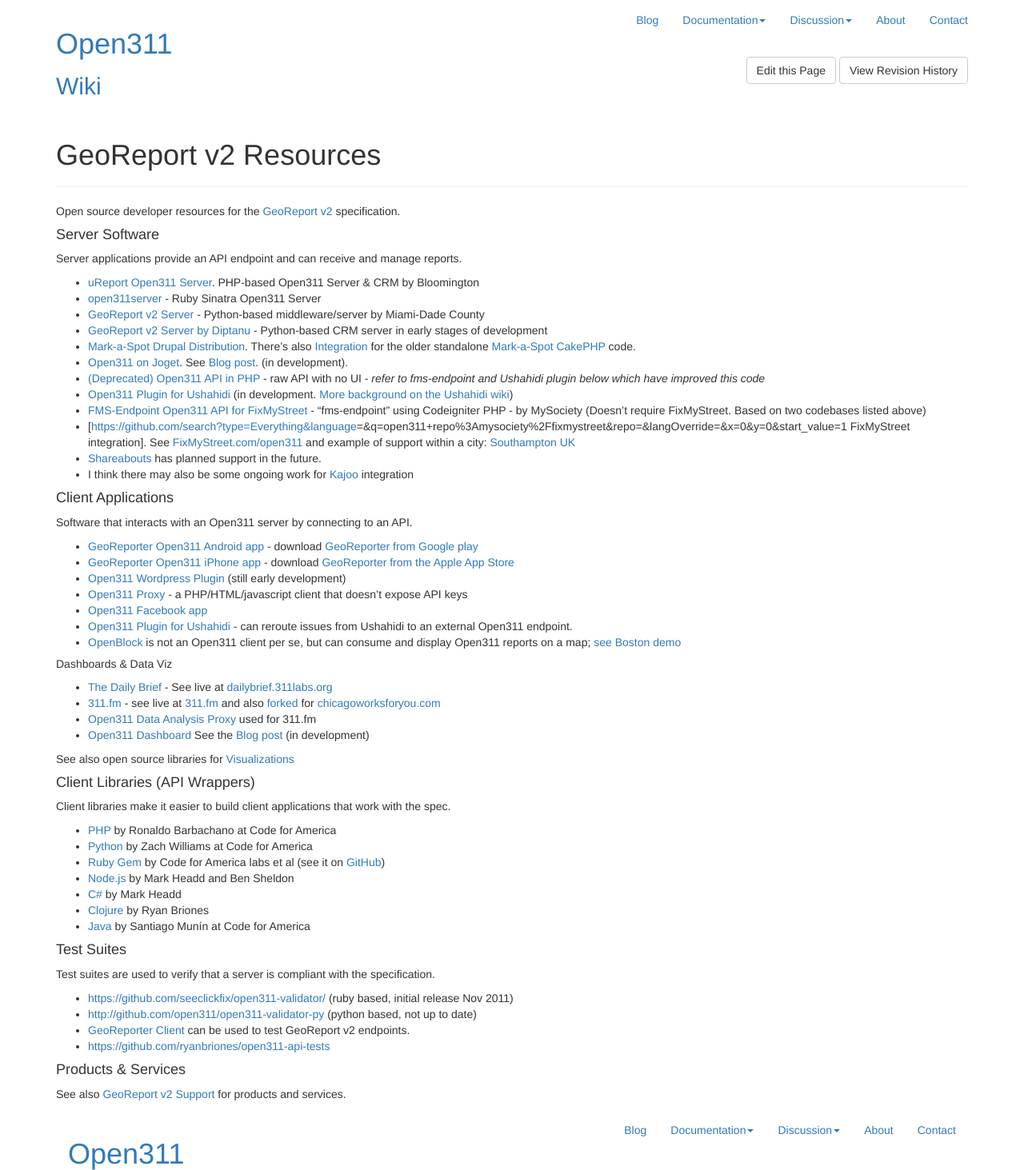
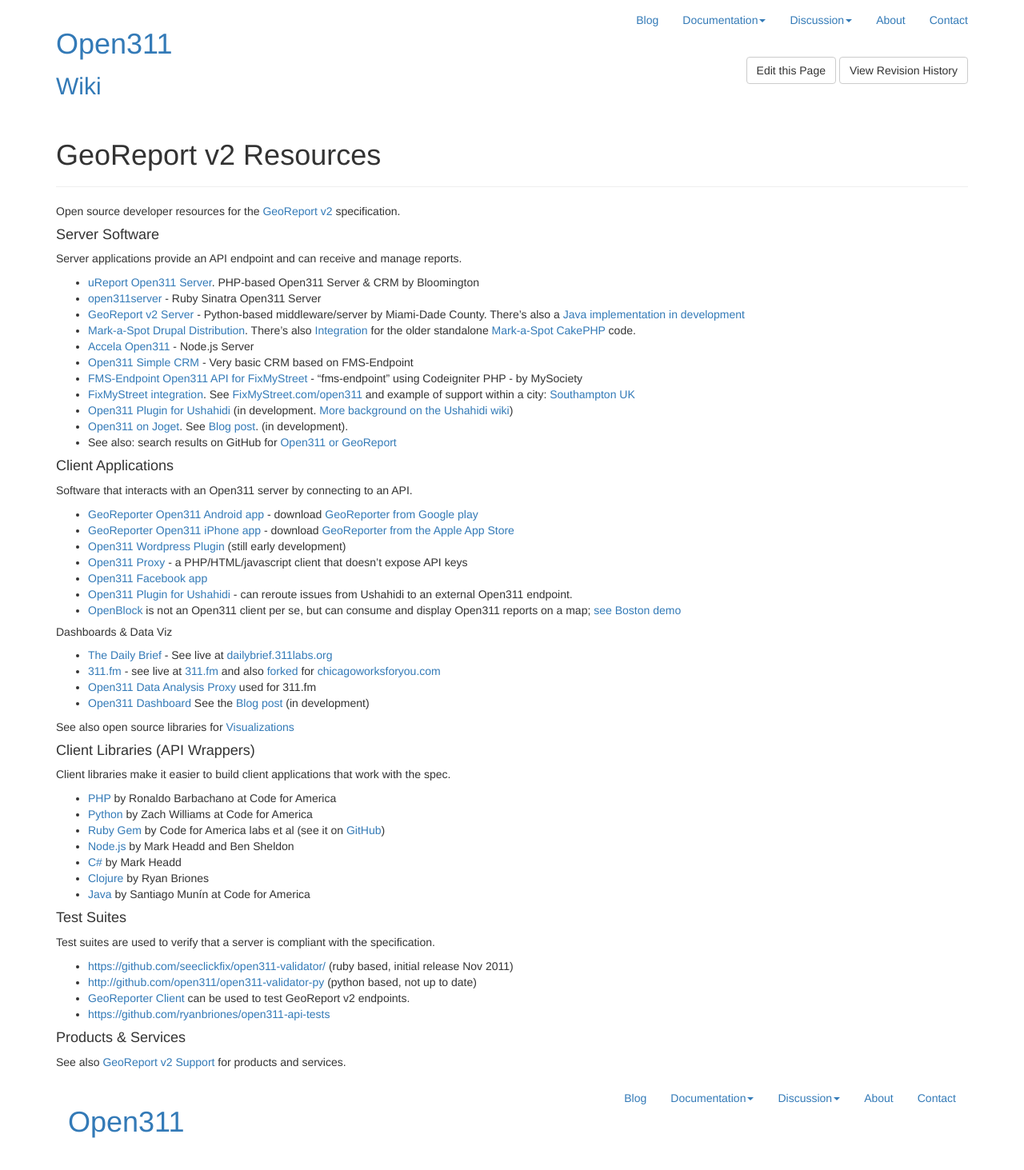
Before and after one commit to open311/open311.github.io, a Jekyll site: the page built from GeoReport_v2/Resources.md, in a window 1280 px wide. Shown: the whole page at 80% size. Built offline with Jekyll 4.4.1, drawn with Linux system fonts in a browser that asks for light colours; nearby versions of some CDN libraries; library files that are not in the unit come from our copies; after the commit the page ends 1423 px from its top, so only the background shows below that.

Commit message:
Updates links for open source GeoReport resources

```diff
--- a/GeoReport_v2/Resources.md
+++ b/GeoReport_v2/Resources.md
@@ -11,16 +11,15 @@ Server applications provide an API endpoint and can receive and manage reports.
 
 -   [uReport Open311 Server](https://github.com/City-of-Bloomington/uReport). PHP-based Open311 Server & CRM by Bloomington
 -   [open311server](https://github.com/andrewsage/open311server) - Ruby Sinatra Open311 Server
--   [GeoReport v2 Server](https://github.com/miamidade/georeport-server) - Python-based middleware/server by Miami-Dade County
--   [GeoReport v2 Server by Diptanu](https://github.com/diptanu/open311) - Python-based CRM server in early stages of development
+-   [GeoReport v2 Server](https://github.com/miamidade/georeport-server) - Python-based middleware/server by Miami-Dade County. There's also a [Java implementation in development](https://github.com/miamidade/open311)
 -   [Mark-a-Spot Drupal Distribution](https://github.com/markaspot/mark-a-spot). There's also [Integration](https://github.com/markaspot/mas-open311) for the older standalone [Mark-a-Spot CakePHP](https://github.com/markaspot/Mark-a-Spot-1.6-CakePHP) code.
+-   [Accela Open311](https://github.com/Accela-Inc/accela-open311) - Node.js Server
+-   [Open311 Simple CRM](https://github.com/GSA/open311-simple-crm/) - Very basic CRM based on FMS-Endpoint
+-   [FMS-Endpoint Open311 API for FixMyStreet](https://github.com/mysociety/fms-endpoint) - "fms-endpoint" using Codeigniter PHP - by MySociety
+-   [FixMyStreet integration](https://github.com/search?type=Everything&language>=&q=open311+repo%3Amysociety%2Ffixmystreet&repo=&langOverride=&x=0&y=0&start_value=1). See [FixMyStreet.com/open311](http://fixmystreet.com/open311) and example of support within a city: [Southampton UK](http://southampton.fixmystreet.com/open311)
+-   [Open311 Plugin for Ushahidi](https://github.com/mapmeld/Open311-Plugin-for-Ushahidi) (in development. [More background on the Ushahidi wiki](http://wiki.ushahidi.com/pages/viewpage.action?pageId=4260162))
 -   [Open311 on Joget](https://github.com/codeforamerica/open311-on-joget). See [Blog post](http://codeforamerica.org/2011/09/09/ashishs-cfa-summer-starting-the-open311-center/). (in development).
--   [(Deprecated) Open311 API in PHP](http://svn.ashlock.us/public/georeport-v2-api-php/) - raw API with no UI - *refer to fms-endpoint and Ushahidi plugin below which have improved this code*
--   [Open311 Plugin for Ushahidi](https://github.com/mapmeld/Open311-Plugin-for-Ushahidi) (in development. [More background on the Ushahidi wiki](http://wiki.ushahidi.com/pages/viewpage.action?pageId=4260162))
--   [FMS-Endpoint Open311 API for FixMyStreet](https://github.com/mysociety/fms-endpoint) - "fms-endpoint" using Codeigniter PHP - by MySociety (Doesn't require FixMyStreet. Based on two codebases listed above)
--   [<https://github.com/search?type=Everything&language>=&q=open311+repo%3Amysociety%2Ffixmystreet&repo=&langOverride=&x=0&y=0&start_value=1 FixMyStreet integration]. See [FixMyStreet.com/open311](http://fixmystreet.com/open311) and example of support within a city: [Southampton UK](http://southampton.fixmystreet.com/open311)
--   [Shareabouts](http://openplans.org/2011/12/08/hello-shareabouts/) has planned support in the future.
--   I think there may also be some ongoing work for [Kajoo](https://github.com/mjording/kajoo) integration
+-   See also: search results on GitHub for [Open311 or GeoReport](https://github.com/search?o=desc&q=open311+OR+georeport&ref=searchresults&s=updated&type=Repositories)
 
 #### Client Applications
 
```
